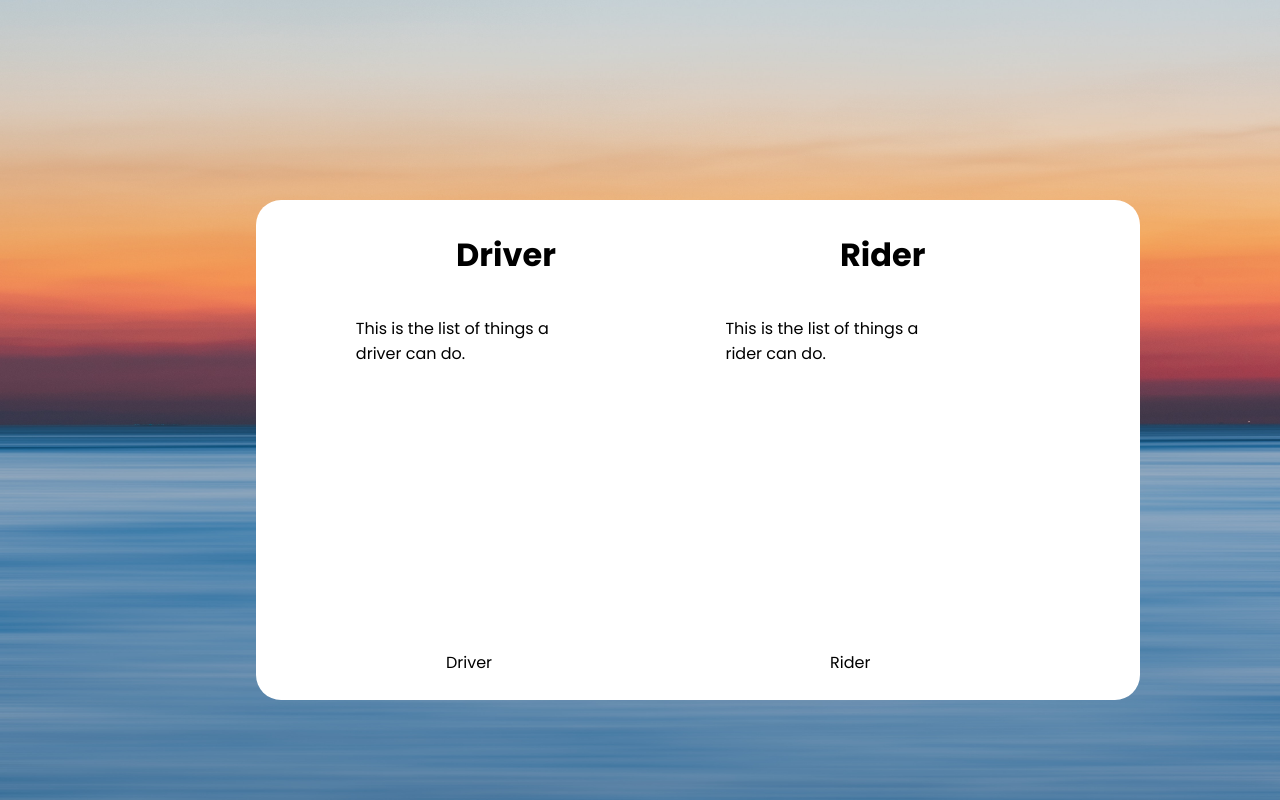
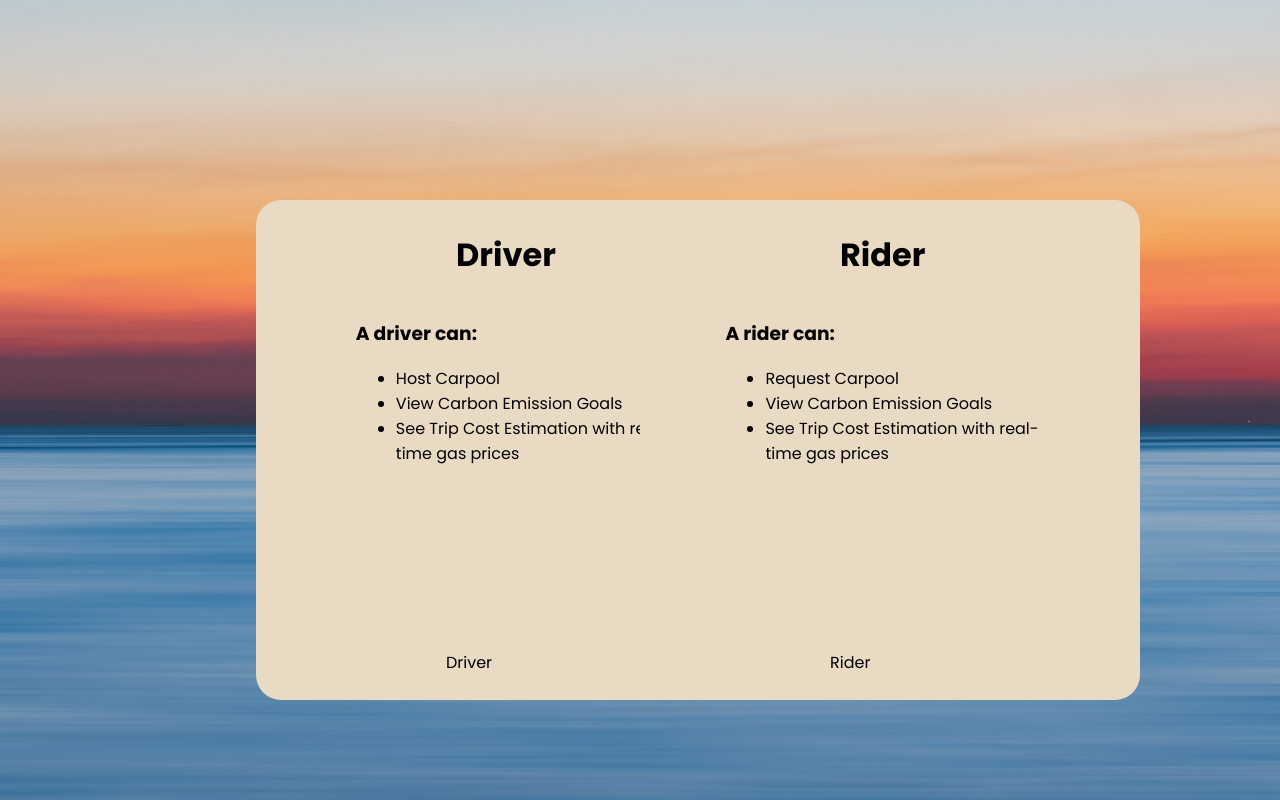
Before and after one commit to CCLDArjun/CS151-Swoop, a React (Create React App) app in the folder swoop/: page /home in a window 1280 px wide. Built offline with nearby package versions, Linux system fonts and the light colour scheme; some icons are missing.

Commit message:
Style changes to the home page

```diff
--- a/swoop/src/HomePage.js
+++ b/swoop/src/HomePage.js
@@ -23,7 +23,12 @@ function Home({ Component, pageProps, router }){
                     <div id="driverInfo">
                             <h1>Driver</h1>
                             <div id="driverDescription">
-                                <p>This is the list of things a driver can do.</p>
+                                <h3>A driver can:</h3>
+                                <ul>
+                                    <li>Host Carpool</li>
+                                    <li>View Carbon Emission Goals</li>
+                                    <li>See Trip Cost Estimation with real-time gas prices</li>
+                                </ul>
                             </div>
                     </div>
                     <div id="driverButton">
@@ -34,8 +39,15 @@ function Home({ Component, pageProps, router }){
                     <div id="riderInfo">
                         <h1>Rider</h1>
                         <div id="riderDescription">
-                                <p>This is the list of things a rider can do.</p>
+                            <div id="riderHeading">
+                                <h3>A rider can:</h3>
                             </div>
+                                <ul>
+                                    <li>Request Carpool</li>
+                                    <li>View Carbon Emission Goals</li>
+                                    <li>See Trip Cost Estimation with real-time gas prices</li>
+                                </ul>
+                        </div>
                     </div>
                     <div id="riderButton">
                         <AwesomeButton cssModule={AwesomeButtonStyles} before={<GiPerson/>} type="primary" size="medium" onPress={goToRiderPage}>Rider</AwesomeButton>
--- a/swoop/src/homePageStyles.css
+++ b/swoop/src/homePageStyles.css
@@ -11,6 +11,7 @@
   left: 20%;
   bottom: 50%;
   border-radius: 25px;
+  background-color: #E9DAC4;
 }
 #riderSection{
   position: absolute;
@@ -21,6 +22,7 @@
   left: 50%;
   bottom: 50%;
   border-radius: 25px;
+  background-color: #E9DAC4;
 }
 #driverButton{
   position: absolute;
@@ -44,13 +46,16 @@
 }
 #driverDescription{
   position: absolute;
-  width: 300px;
+  width: 400px;
   padding-right: 70px;
-  right: -100px;
+  right: -200px;
 }
 #riderDescription{
   position: absolute;
-  width: 300px;
+  width: 400px;
   padding-right: 70px;
-  right: -100px;
+  right: -200px;
 }
+#riderHeading{
+  right: 10px;
+}
```
